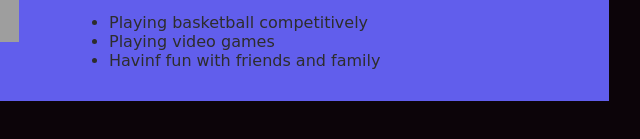
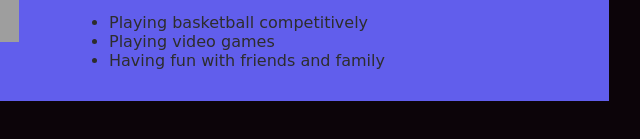
Before and after one commit to lsmith544/lsmith544.github.io, a plain HTML site: page index.html in a window 1280 px wide. Shown: the part 227-366 px from the top of the page, 431-1071 px from the left. Drawn offline with Linux system fonts and the light colour scheme; grey boxes are pictures that could not be loaded.

Commit message:
add index.html file

```diff
--- a/index.html
+++ b/index.html
@@ -119,7 +119,7 @@
                     <ul>
                         <li>Playing basketball competitively</li>
                         <li>Playing video games </li>
-                        <li>Havinf fun with friends and family</li>
+                        <li>Having fun with friends and family</li>
                     </ul>
                 </div>
         </main>
```
